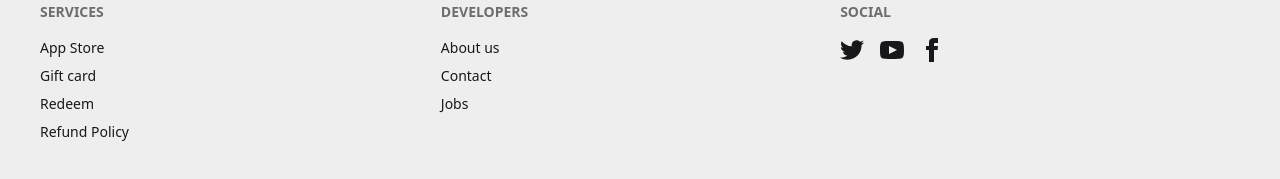
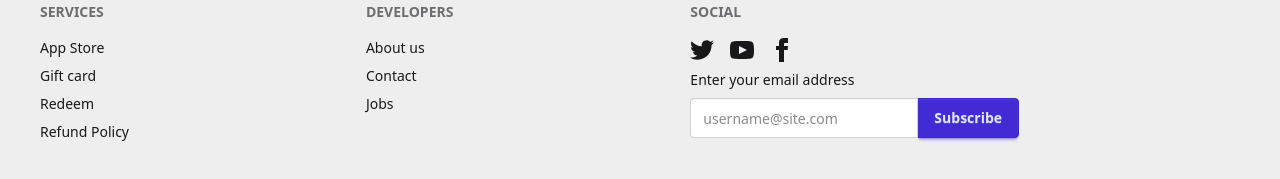
Before and after one commit to sajjadjim/app-store, a React (Vite) app: page / in a window 1280 px wide. Shown: the part 902-1081 px from the top of the page. Built offline with nearby package versions, Linux system fonts and the light colour scheme; no server answers.

Commit message:
Update Footer.jsx

```diff
--- a/src/Components/Footer/Footer.jsx
+++ b/src/Components/Footer/Footer.jsx
@@ -53,6 +53,16 @@ function Footer() {
         </svg>
       </a>
     </div>
+      <fieldset className="w-auto grid gap-2">
+          <label>Enter your email address</label>
+          <div className="join">
+            <input
+              type="text"
+              placeholder="username@site.com"
+              className="input input-bordered join-item" />
+            <button className="btn btn-primary join-item">Subscribe</button>
+          </div>
+        </fieldset>
   </nav>
 </footer>
     )
```
